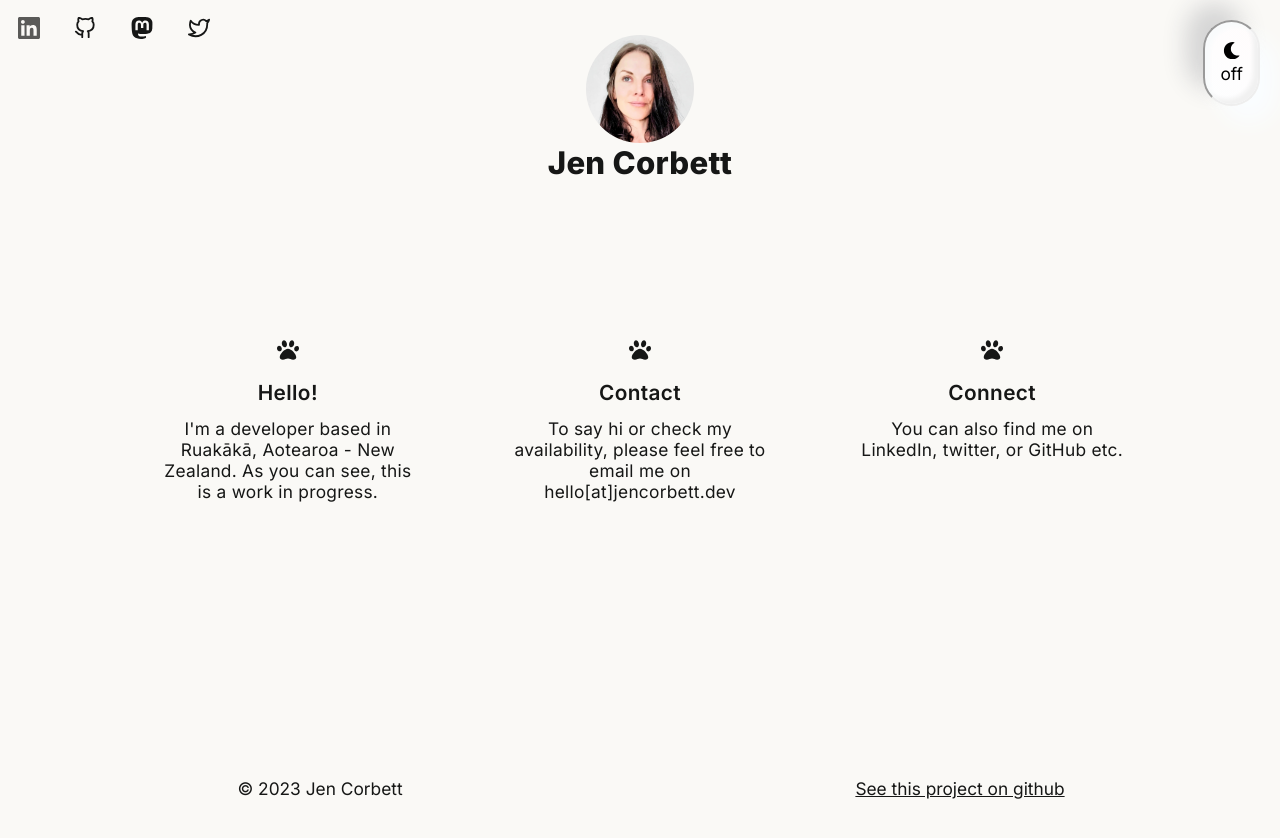
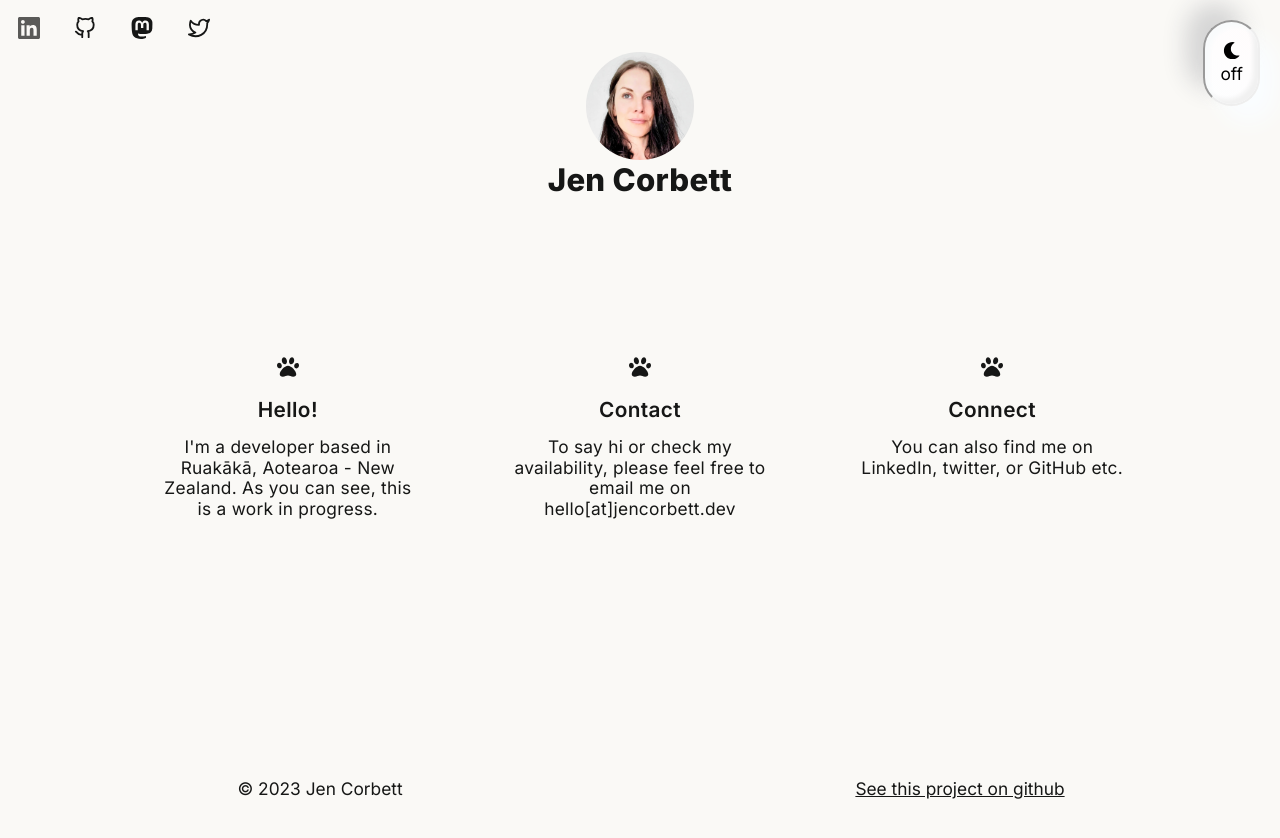
Before and after one commit to ajenstory/jencorbett.dev, a Next.js app in the folder app/: page / in a window 1280 px wide. Shown: the top 838 px of the page. Built offline with nearby package versions, Linux system fonts and the light colour scheme.

Commit message:
Adjust header padding

```diff
--- a/app/components/header.js
+++ b/app/components/header.js
@@ -13,6 +13,7 @@ const MainLayout = ({ home }) => {
           <>
             <div className={` ${headerStyles.header} `}>
               <div className={`${headerStyles.borderCircle}  `}>
+                <Link href="https://github.com/ajenstory/jencorbett.dev">
                   <Image
                     priority
                     src={profilePic}
@@ -20,6 +21,7 @@ const MainLayout = ({ home }) => {
                     width={108}
                     alt="Profile picture of Jen deep in thought"
                   />{" "}
+                </Link>
               </div>
               <div className={headerStyles.title}>
                 <h1>{name}</h1>
--- a/app/components/header.module.css
+++ b/app/components/header.module.css
@@ -7,6 +7,7 @@
 }
 
 .header {
+  padding-top: 1rem;
   display: block;
 }
 
```
Lines whose indentation alone changed are shown as unchanged.
